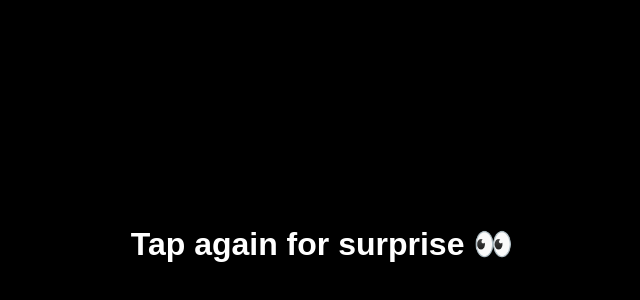
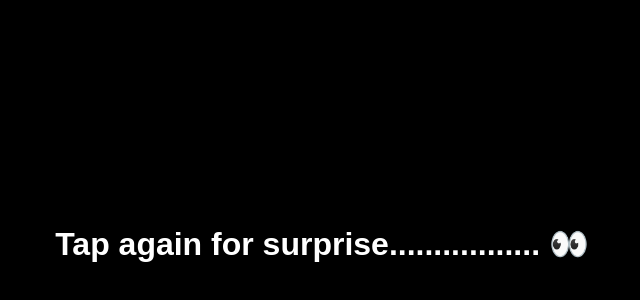
Before and after one commit to nishika-W/Surprisee, a plain HTML site: page index.html in a window 1280 px wide. Shown: the part 164-464 px from the top of the page, without its empty margins (318-958 px from the left). Drawn offline with Linux system fonts and the light colour scheme.

Commit message:
Update index.html

```diff
--- a/index.html
+++ b/index.html
@@ -17,7 +17,7 @@
 </head>
 <body>
 
-<h1 id="text">Tap again for surprise 👀</h1>
+<h1 id="text">Tap again for surprise................. 👀</h1>
 
 <script>
   let tapped = localStorage.getItem("tapped");
```
